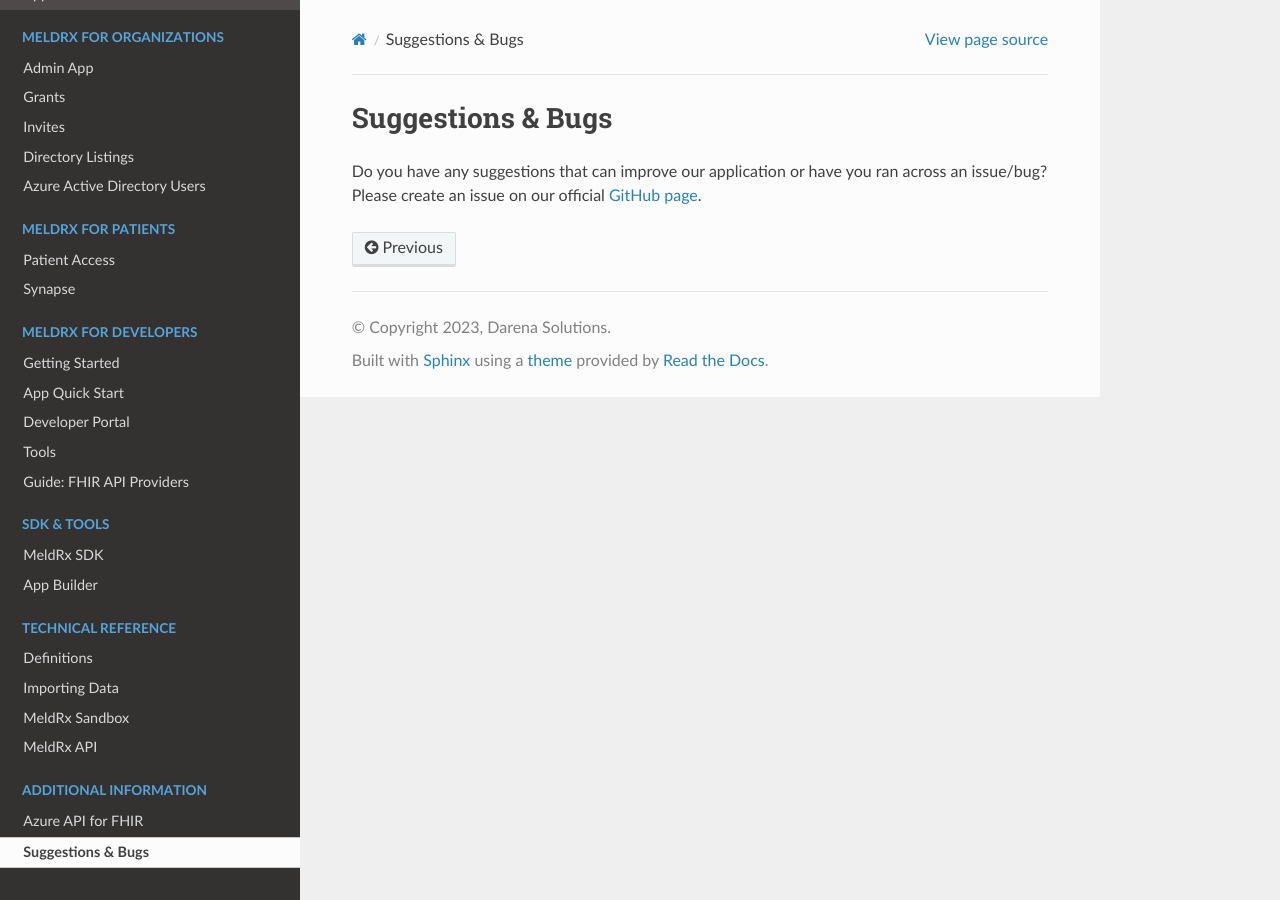
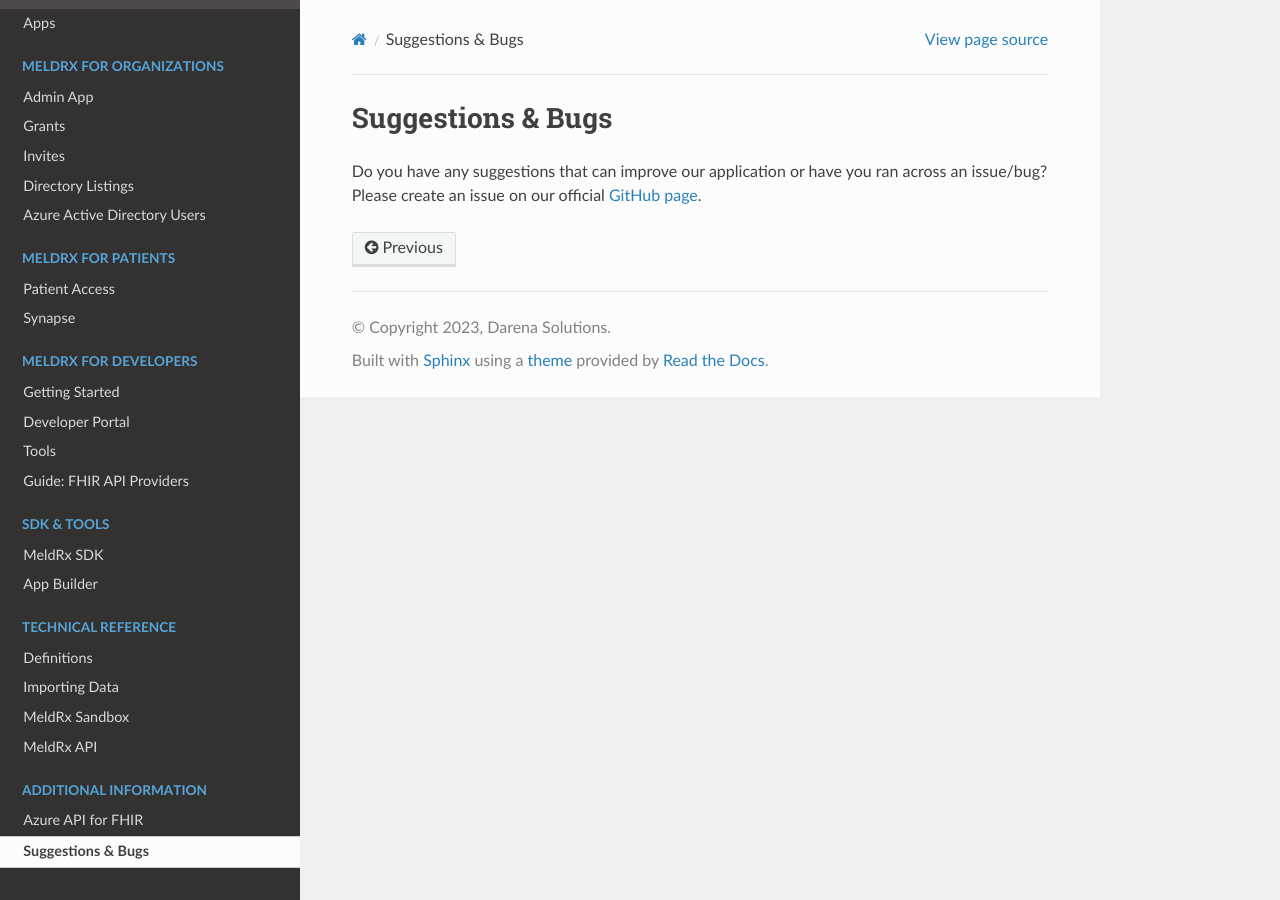
Before and after one commit to darena-solutions/bluebuttonpro-public, a Sphinx documentation site: the page built from docs/source/additional-information/suggestions-and-bugs.rst, in a window 1280 px wide. Built offline with Sphinx 7.4.7 and the Read the Docs theme 2.0.0, drawn with Linux system fonts in a browser that asks for light colours.

Commit message:
app quick start

```diff
--- a/docs/source/index.rst
+++ b/docs/source/index.rst
@@ -45,7 +45,6 @@ the :doc:`suggestions-and-bugs` page.
    :caption: MeldRx for Developers
 
    meldrx-for-developers/getting-started
-   meldrx-for-developers/app-quick-start
    meldrx-for-developers/developer-portal
    meldrx-for-developers/tools
    meldrx-for-developers/fhir-api-provider-guides
--- a/docs/source/meldrx-for-developers/app-quick-start.md
+++ /dev/null
@@ -1 +0,0 @@
-# App Quick Start
```
Also changed, not shown: docs/source/meldrx-for-developers/getting-started.md (+2 -0 lines).
